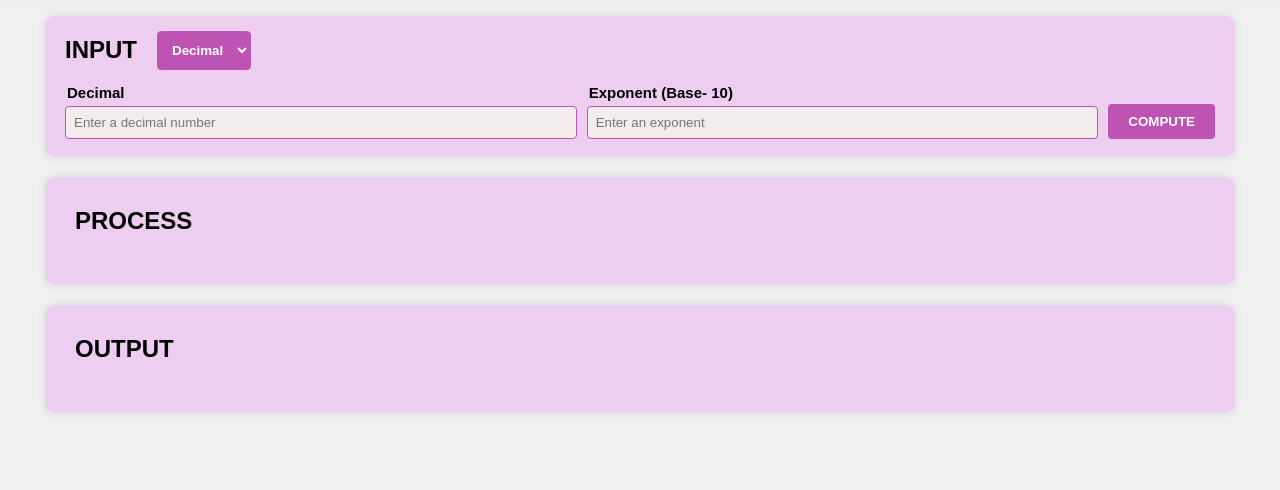
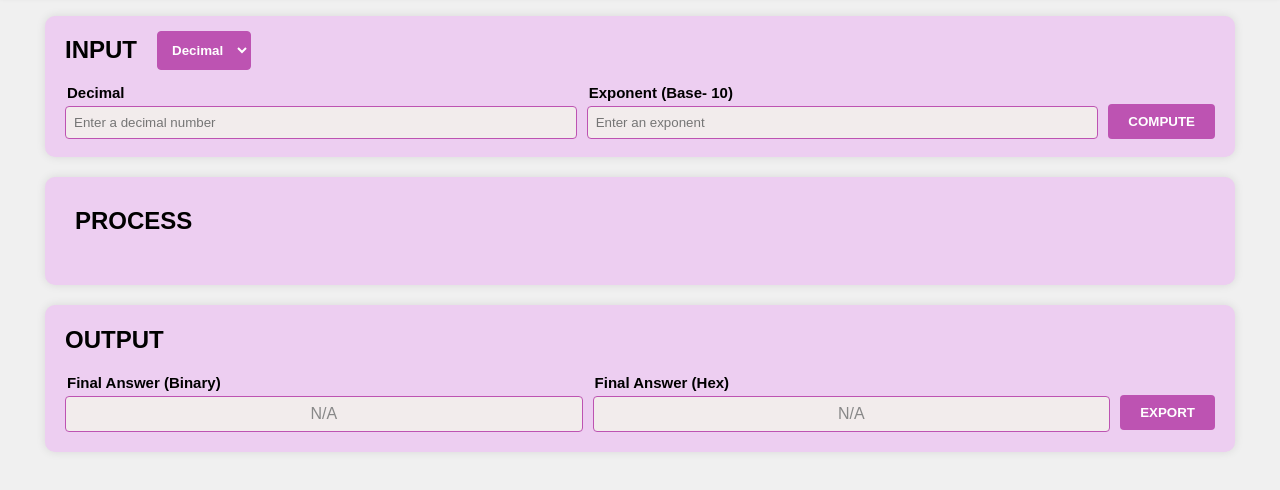
Before and after one commit to geleanne/Binary-32-FP-Converter, a plain HTML site: page index.html in a window 1280 px wide. Shown: the part 66-556 px from the top of the page. Drawn offline with Linux system fonts and the light colour scheme.

Commit message:
added output html and css

```diff
--- a/index.html
+++ b/index.html
@@ -55,9 +55,24 @@
 
         <!-- Output -->
         <div class="output-box">
+            <!-- "OUTPUT" -->
             <div class="output-first-row">
                 <div class="output-text">
                     <h2>OUTPUT</h2>
+                </div>
+            </div>
+            <!-- final answers -->
+            <div class="output-second-row">
+                <div class="output">
+                    <label id="final-answer">Final Answer (Binary)</label>
+                    <div id="binary-output" class="output-placeholder">N/A</div>
+                </div>
+                <div class="output">
+                    <label id="final-answer">Final Answer (Hex)</label>
+                    <div id="hex-output" class="output-placeholder">N/A</div>
+                </div>
+                <div class="button">
+                    <button id="export">EXPORT</button>
                 </div>
             </div>
         </div>
--- a/scripts.js
+++ b/scripts.js
@@ -13,11 +13,11 @@ document.addEventListener("DOMContentLoaded", (event) => {
         if (selectedFormat === 'binary') {
             mantissaLabelText = 'Binary';
             placeholderText = 'Enter a binary number';
-            exponentLabelText = 'Exponent (Base- 2)';
+            exponentLabelText = 'Exponent (Base-2)';
         } else if (selectedFormat === 'decimal') {
             mantissaLabelText = 'Decimal';
             placeholderText = 'Enter a decimal number';
-            exponentLabelText = 'Exponent (Base- 10)';
+            exponentLabelText = 'Exponent (Base-10)';
         // not yet sure, placeholder muna
         } else if (selectedFormat === 'nan') {
             mantissaLabelText = 'NaN';
--- a/styles.css
+++ b/styles.css
@@ -116,17 +116,31 @@ button:hover {
 
 /* Output box */
 .output-box {
-    padding: 10px 30px 30px;
+    padding: 1px 20px 20px;
     background: #EDCEF1;
     margin: 20px 45px 20px;
     border-radius: 10px;
     box-shadow: 0 0 10px rgba(0, 0, 0, 0.1);
 }
 
-/* Output - 1st row */
+.output-second-row {
+    display: flex;
+    justify-content: space-between;
+    align-items: center;
+}
 
+.output {
+    flex: 1;
+    display: flex;
+    flex-direction: column;
+    margin-right: 10px;
+}
 
-/* Output - 2nd row */
-
-
-/* */
+.output-placeholder {
+    padding: 8px;
+    border: 1px solid #BD53B2;
+    border-radius: 4px;
+    background: #F2ECEC;
+    color: #888;
+    text-align: center;
+}
```
